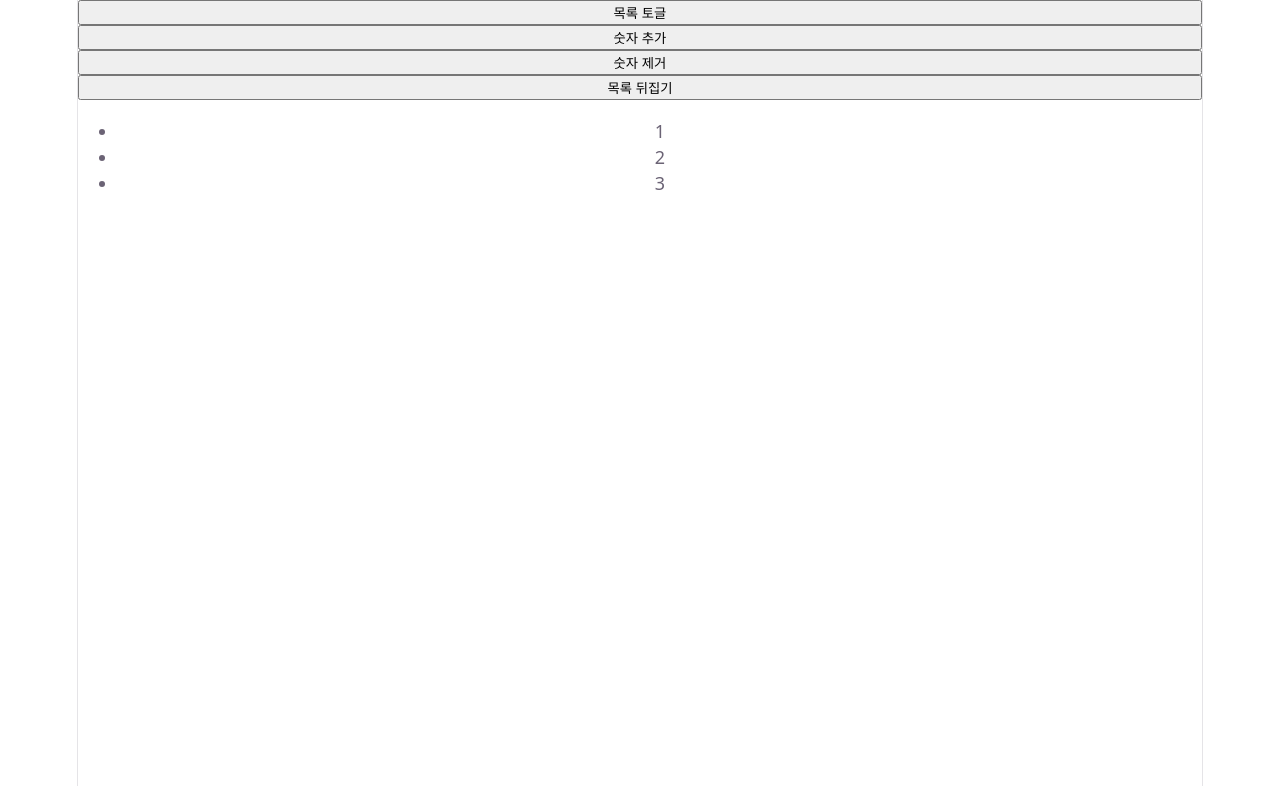
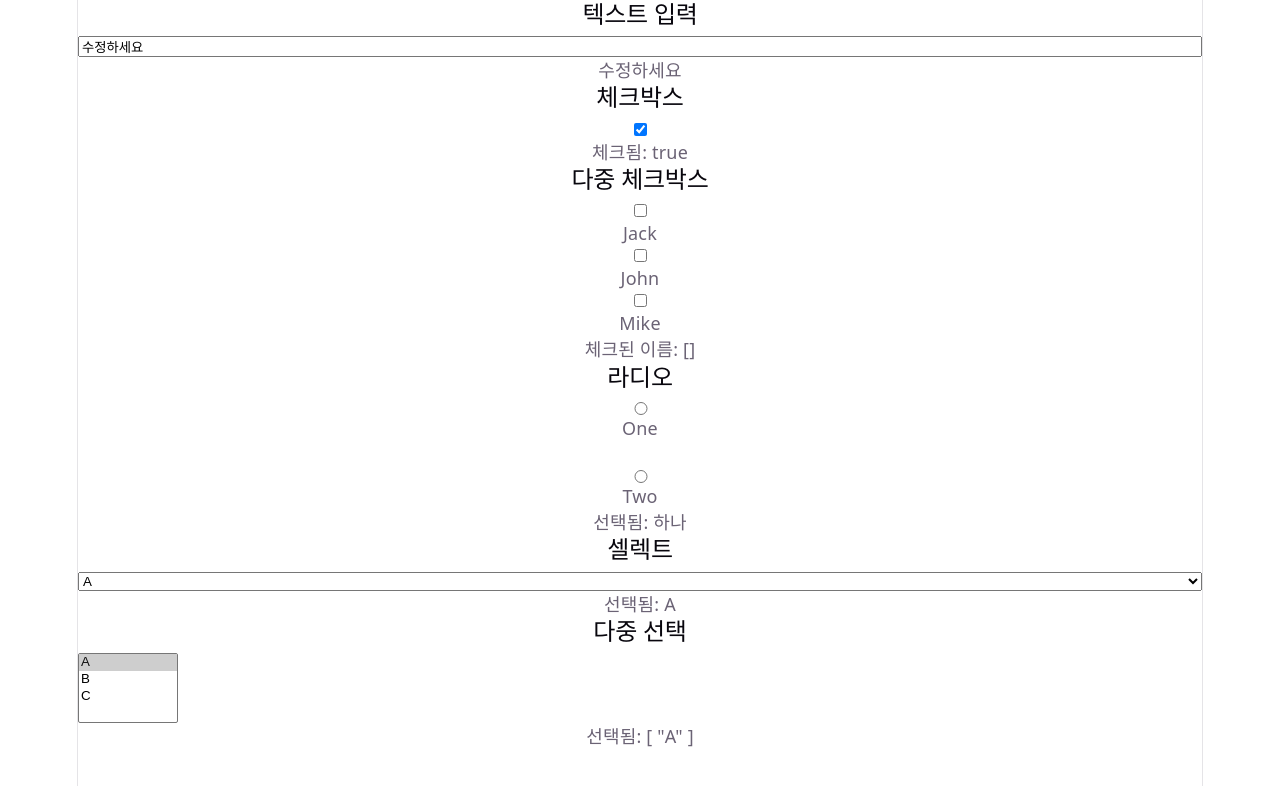
Before and after one commit to choizz156/typscript_practice, a Vue app: page / in a window 1280 px wide. Shown: the top 786 px of the page. Built offline with nearby package versions, Linux system fonts and the light colour scheme.

Commit message:
feat: [예제 4] Form Bindings 구현 완료 및 README 업데이트

```diff
--- a/src/App.vue
+++ b/src/App.vue
@@ -1,23 +1,55 @@
 <template>
-  <button @click="show = !show"> 목록 토글</button>
-  <button @click="list.push(list.length + 1)">숫자 추가</button>
-  <button @click="list.pop()">숫자 제거</button>
-  <button @click="list.reverse()">목록 뒤집기</button>
+  <h2>텍스트 입력</h2>
+  <input v-model="text" />
+  <p>{{ text }}</p>
 
-  <ul v-if="show && list.length">
-    <li v-for="item of list" :key="item">{{ item }}</li>
-  </ul>
-  <p v-else-if="list.length"> 숨겨져있습니다.</p>
-  <p v-else> 목록이 비어있습니다.</p>
+  <h2>체크박스</h2>
+  <input type="checkbox" id="checkbox" v-model="checked" />
+  <label for="checkbox">체크됨: {{ checked }}</label>
+
+  <h2>다중 체크박스</h2>
+  <input type="checkbox" id="jack" value="Jack" v-model="checkedNames" />
+  <label for="jack">Jack</label>
+  <input type="checkbox" id="john" value="John" v-model="checkedNames" />
+  <label for="john">John</label>
+  <input type="checkbox" id="mike" value="Mike" v-model="checkedNames" />
+  <label for="mike">Mike</label>
+  <p>체크된 이름: {{ checkedNames }}</p>
+
+  <h2>라디오</h2>
+  <input type="radio" id="one" value="One" v-model="picked" />
+  <label for="one">One</label>
+  <br />
+  <input type="radio" id="two" value="Two" v-model="picked" />
+  <label for="two">Two</label>
+  <p>선택됨: {{ picked }}</p>
+
+  <h2>셀렉트</h2>
+  <select v-model="selected">
+    <option disabled value="">하나를 선택하세요</option>
+    <option>A</option>
+    <option>B</option>
+    <option>C</option>
+  </select>
+  <p>선택됨: {{ selected }}</p>
+  <h2>다중 선택</h2>
+  <select v-model="multiSelected" multiple style="width: 100px">
+    <option>A</option>
+    <option>B</option>
+    <option>C</option>
+  </select>
+  <p>선택됨: {{ multiSelected }}</p>
 </template>
 
 <script setup lang="ts">
 import { ref } from "vue";
 
-const show = ref(true);
-const list = ref([1, 2, 3]);
-
+const text = ref("수정하세요");
+const checked = ref(true);
+const checkedNames = ref<string[]>([]);
+const picked = ref("하나");
+const selected = ref("A");
+const multiSelected = ref<string[]>(["A"]);
 </script>
 
-<style scoped>
-</style>
+<style scoped></style>
```
Also changed, not shown: src/examples/Ex04_FormBindings.vue (added, +65 -0 lines), 1 other file (tests, documents, lock files or other folders).
